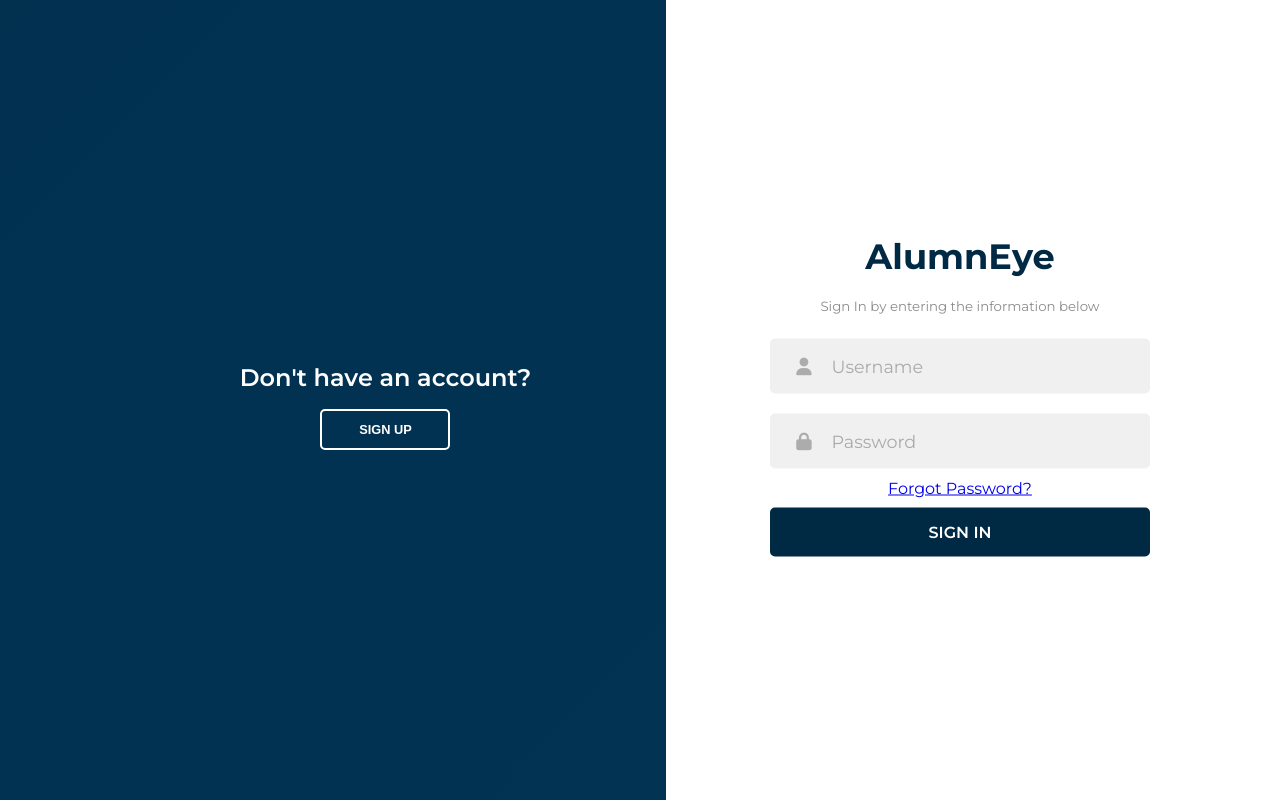
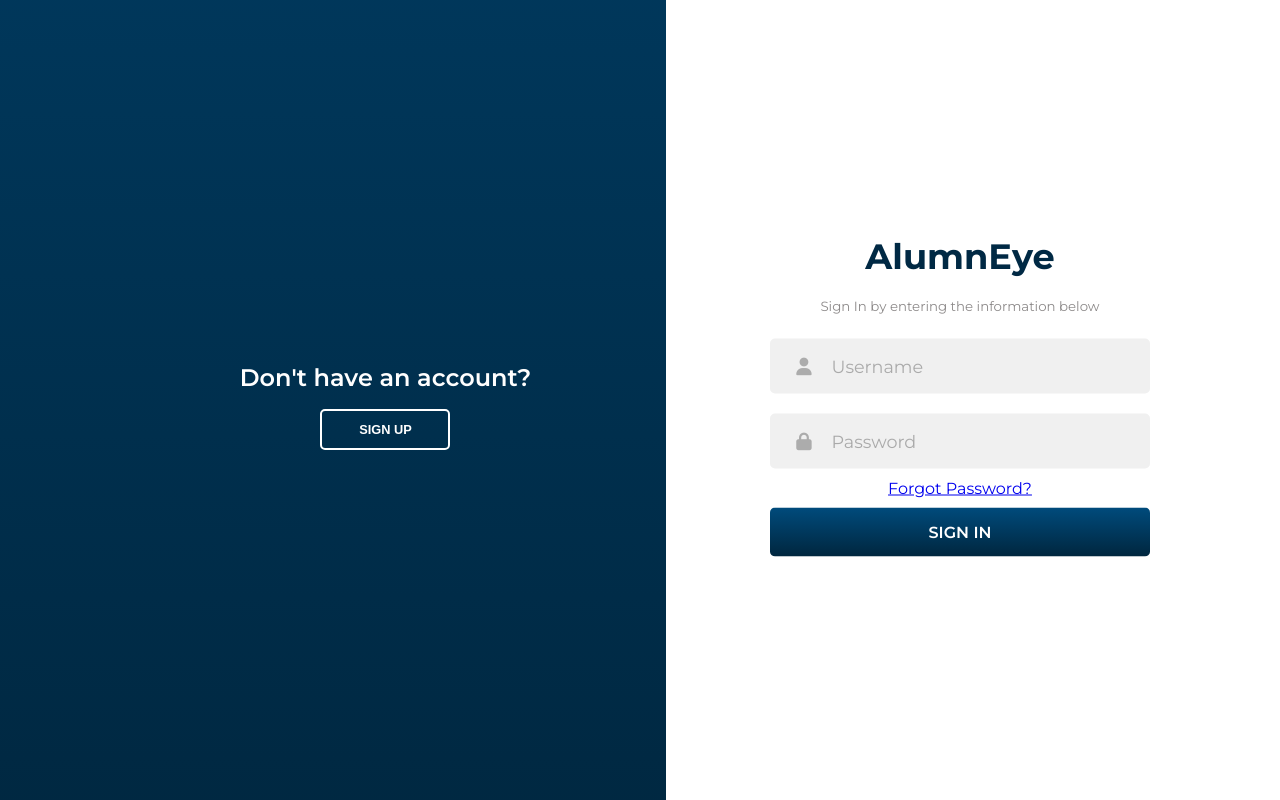
Before and after one commit to manujrajaram/AlumnEye, a PHP site: page /html/index.html in a window 1280 px wide. Run offline with PHP 8.4, Linux system fonts and the light colour scheme; some libraries are stand-ins or nearby versions.

Commit message:
updated gradient

```diff
--- a/src/css/index.css
+++ b/src/css/index.css
@@ -90,7 +90,7 @@ form {
 .btn {
     max-width: 380px;
     width: 100%;
-    background-color: #002944;
+    background-image: linear-gradient( #004B7C,#00263E);
     border: none;
     outline: none;
     height: 49px;
@@ -137,7 +137,7 @@ form.sign-up-form {
     top: -10%;
     right: 48%;
     transform: translateY(-50%);
-    background-image: linear-gradient(-45deg, #023353 0%, #012d4b 100%);
+    background-image: linear-gradient( #004B7C,#00263E);
     transition: 1.8s ease-in-out;
     z-index: 6;
 }
```
